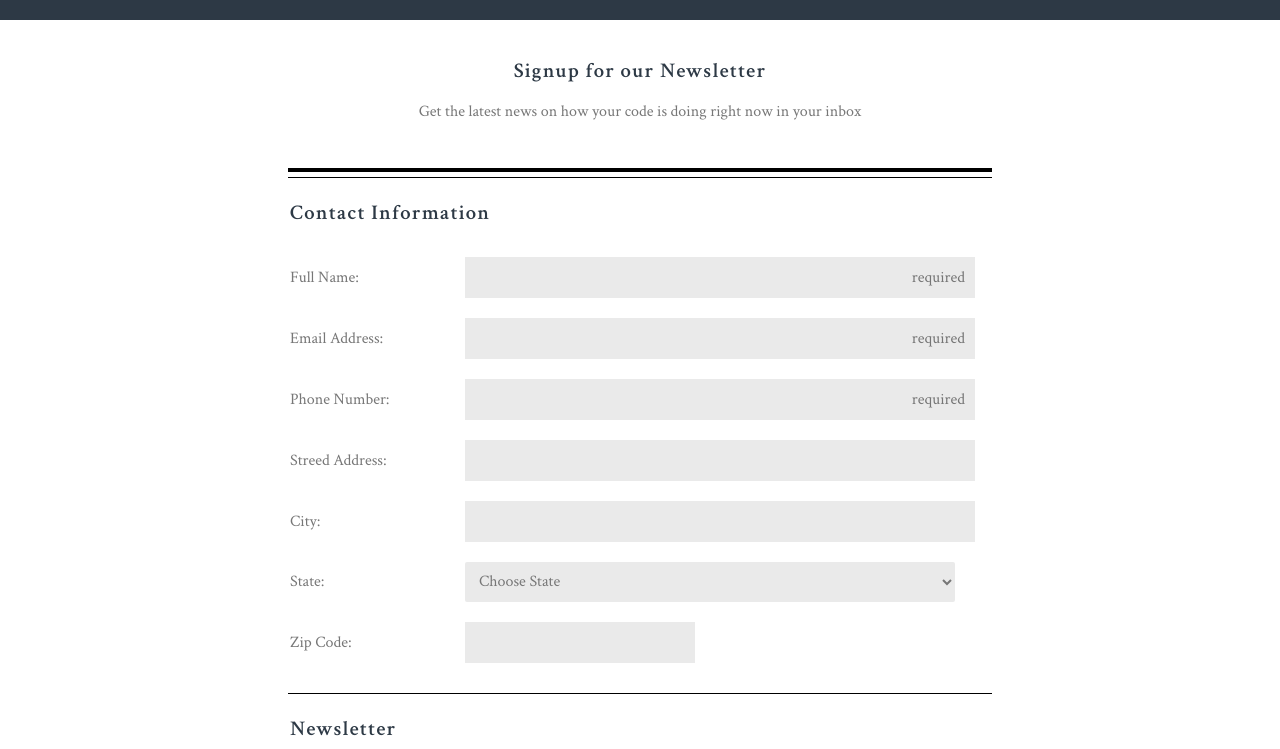
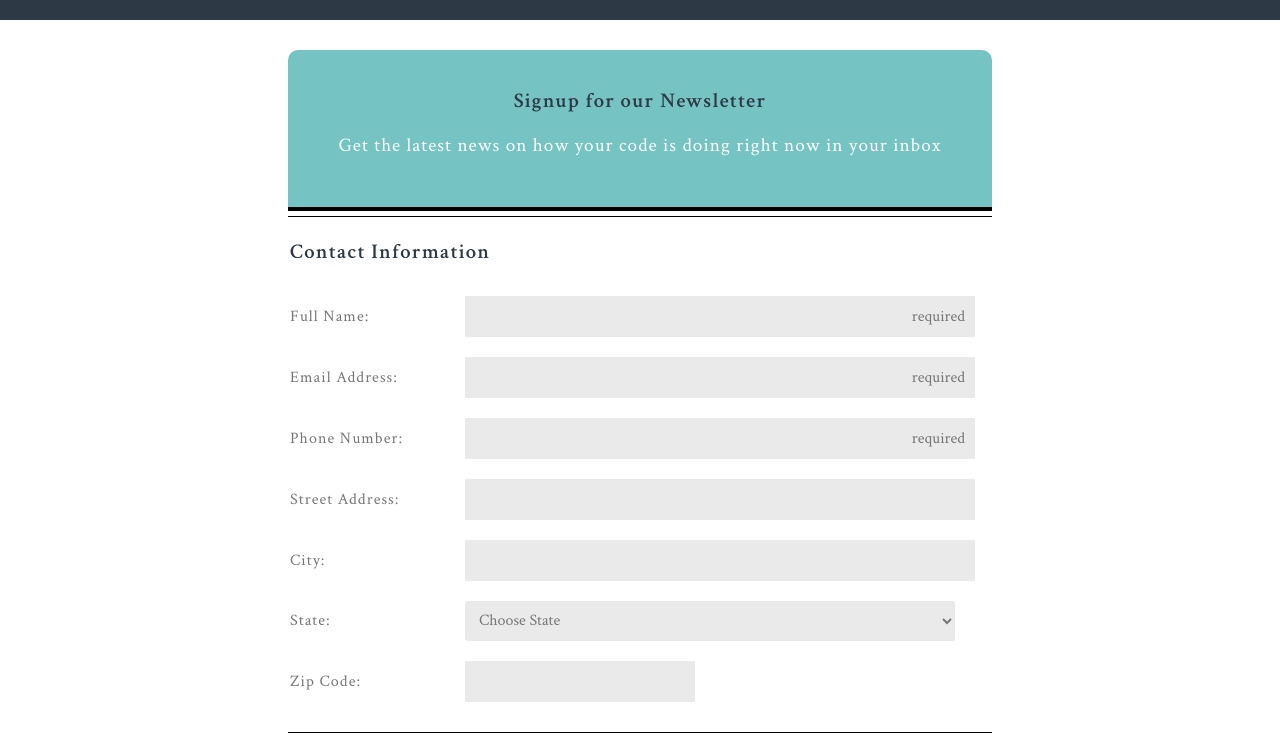
Before and after one commit to briannalnash/techdegree-project-3, a plain HTML site: page index.html in a window 1280 px wide. Shown: the part 51-800 px from the top of the page. Drawn offline with Linux system fonts and the light colour scheme.

Commit message:
edited before submitting for project approval

```diff
--- a/css/style.css
+++ b/css/style.css
@@ -4,6 +4,7 @@ body {
   font-family: 'Crimson Text', serif;
   font-size: 16px;
   color: #777;
+  letter-spacing: 1.05px;
 }
 
 /* Main Styles */
@@ -94,6 +95,7 @@ button {
 
 footer {
   text-align: center;
+  padding-bottom: 40px;
 }
 
 /* Class & ID Styles */
@@ -111,9 +113,18 @@ footer {
 }
 
 .newsletter {
+  background-color: #76c3c3;
+  margin-top: 30px;
   padding: 20px 0 30px;
   text-align: center;
   border-bottom: 4px solid black;
+  border-top-left-radius: 10px;
+  border-top-right-radius: 10px;
+  color: #fff;
+}
+
+.newsletter p {
+  font-size: 1.2em;
 }
 
 .contact {
--- a/index.html
+++ b/index.html
@@ -33,7 +33,7 @@
                 <input required type="email" name="email" id="email" placeholder="required"><br />
                 <label for="phone">Phone Number:</label>
                 <input required type="tel" id="phone" name="telephone" placeholder="required"><br />
-                <label for="street">Streed Address:</label>
+                <label for="street">Street Address:</label>
                 <input type="text" id="street" name="streetaddress"><br />
                 <label for="city">City:</label>
                 <input type="text" id="city" name="city"><br />
```
